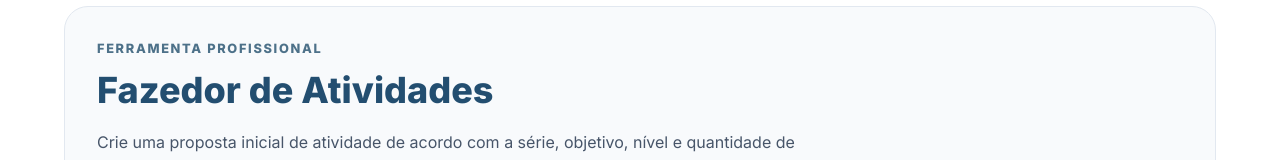
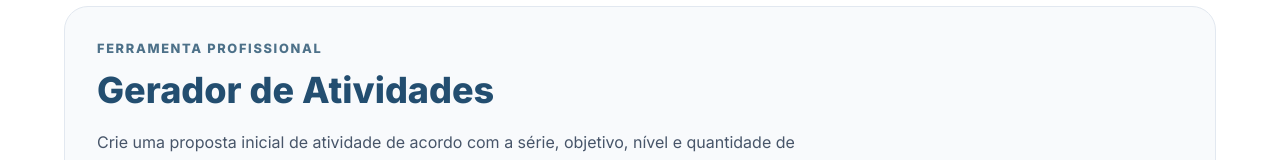
Before and after one commit to bernardowoldam-commits/Dyslexia-PxP, a Next.js app: page /profissionais in a window 1280 px wide. Shown: the part 402-562 px from the top of the page. Built offline with nearby package versions, Linux system fonts and the light colour scheme.

Commit message:
Update page.tsx

```diff
--- a/app/profissionais/page.tsx
+++ b/app/profissionais/page.tsx
@@ -93,6 +93,7 @@ REGRAS:
       setActivity(data.answer || "");
     } catch (err) {
       console.error(err);
+
       setError(
         "Não foi possível gerar a atividade agora. Tente novamente."
       );
@@ -105,7 +106,11 @@ REGRAS:
     setActivity("");
     setError("");
     setExtra("");
-    window.scrollTo({ top: 0, behavior: "smooth" });
+
+    window.scrollTo({
+      top: 0,
+      behavior: "smooth",
+    });
   }
 
   function printActivity() {
@@ -120,6 +125,7 @@ REGRAS:
             <div className="text-xl font-extrabold tracking-tight text-deep">
               DYSLEXIA TORTUGUITAS
             </div>
+
             <div className="text-[10px] font-bold tracking-[.18em] text-slate-500">
               COMPREENDER. ACOLHER. APOIAR.
             </div>
@@ -145,15 +151,16 @@ REGRAS:
               de forma mais organizada e acessível.
             </p>
 
+            {/* GERADOR DE ATIVIDADES */}
             <section
-              id="fazedor"
+              id="gerador"
               className="mt-12 rounded-3xl border border-slate-200 bg-slate-50 p-6 md:p-8"
             >
               <div className="max-w-3xl">
                 <p className="eyebrow">Ferramenta profissional</p>
 
                 <h2 className="mt-3 text-3xl font-extrabold text-deep md:text-4xl">
-                  Fazedor de Atividades
+                  Gerador de Atividades
                 </h2>
 
                 <p className="mt-4 leading-8 text-slate-600">
@@ -163,6 +170,7 @@ REGRAS:
               </div>
 
               <div className="mt-8 grid gap-5 md:grid-cols-2">
+                {/* SÉRIE */}
                 <label className="block">
                   <span className="mb-2 block font-bold text-deep">
                     Ano / Série
@@ -181,6 +189,7 @@ REGRAS:
                   </select>
                 </label>
 
+                {/* OBJETIVO */}
                 <label className="block">
                   <span className="mb-2 block font-bold text-deep">
                     Objetivo
@@ -199,6 +208,7 @@ REGRAS:
                   </select>
                 </label>
 
+                {/* NÍVEL */}
                 <label className="block">
                   <span className="mb-2 block font-bold text-deep">
                     Nível
@@ -217,6 +227,7 @@ REGRAS:
                   </select>
                 </label>
 
+                {/* QUANTIDADE */}
                 <label className="block">
                   <span className="mb-2 block font-bold text-deep">
                     Quantidade de questões
@@ -232,13 +243,15 @@ REGRAS:
 
                       return (
                         <option key={value} value={value}>
-                          {value} {value === "1" ? "questão" : "questões"}
+                          {value}{" "}
+                          {value === "1" ? "questão" : "questões"}
                         </option>
                       );
                     })}
                   </select>
                 </label>
 
+                {/* ORIENTAÇÕES */}
                 <label className="block md:col-span-2">
                   <span className="mb-2 block font-bold text-deep">
                     Orientações adicionais{" "}
@@ -257,6 +270,7 @@ REGRAS:
                 </label>
               </div>
 
+              {/* BOTÕES */}
               <div className="mt-6 flex flex-wrap gap-3">
                 <button
                   type="button"
@@ -264,7 +278,9 @@ REGRAS:
                   disabled={loading}
                   className="btn btn-primary disabled:cursor-not-allowed disabled:opacity-60"
                 >
-                  {loading ? "Gerando atividade..." : "Gerar atividade →"}
+                  {loading
+                    ? "Gerando atividade..."
+                    : "Gerar atividade →"}
                 </button>
 
                 {activity && (
@@ -278,6 +294,7 @@ REGRAS:
                 )}
               </div>
 
+              {/* ERRO */}
               {error && (
                 <div
                   role="alert"
@@ -287,6 +304,7 @@ REGRAS:
                 </div>
               )}
 
+              {/* RESULTADO */}
               {activity && (
                 <section
                   id="atividade-gerada"
@@ -304,7 +322,9 @@ REGRAS:
 
                       <p className="mt-2 text-slate-600">
                         Nível {level} · {quantity}{" "}
-                        {quantity === "1" ? "questão" : "questões"}
+                        {quantity === "1"
+                          ? "questão"
+                          : "questões"}
                       </p>
                     </div>
 
@@ -324,6 +344,7 @@ REGRAS:
               )}
             </section>
 
+            {/* RECURSOS PROFISSIONAIS */}
             <div className="mt-12 grid gap-8 md:grid-cols-2 print:hidden">
               <section className="card p-7 md:p-8">
                 <h2 className="text-2xl font-extrabold text-deep">
@@ -342,8 +363,9 @@ REGRAS:
                 </h2>
 
                 <p className="mt-4 leading-8 text-slate-600">
-                  Considere tempo, formato de apresentação, organização das
-                  tarefas e formas alternativas de demonstrar aprendizagem.
+                  Considere tempo, formato de apresentação,
+                  organização das tarefas e formas alternativas de
+                  demonstrar aprendizagem.
                 </p>
               </section>
 
@@ -353,8 +375,8 @@ REGRAS:
                 </h2>
 
                 <p className="mt-4 leading-8 text-slate-600">
-                  Prefira materiais legíveis, previsíveis e organizados em
-                  blocos curtos.
+                  Prefira materiais legíveis, previsíveis e
+                  organizados em blocos curtos.
                 </p>
               </section>
 
@@ -370,6 +392,7 @@ REGRAS:
               </section>
             </div>
 
+            {/* NAVEGAÇÃO */}
             <div className="mt-12 flex flex-wrap gap-3 print:hidden">
               <Link
                 href="/estudo/dislexia"
```
